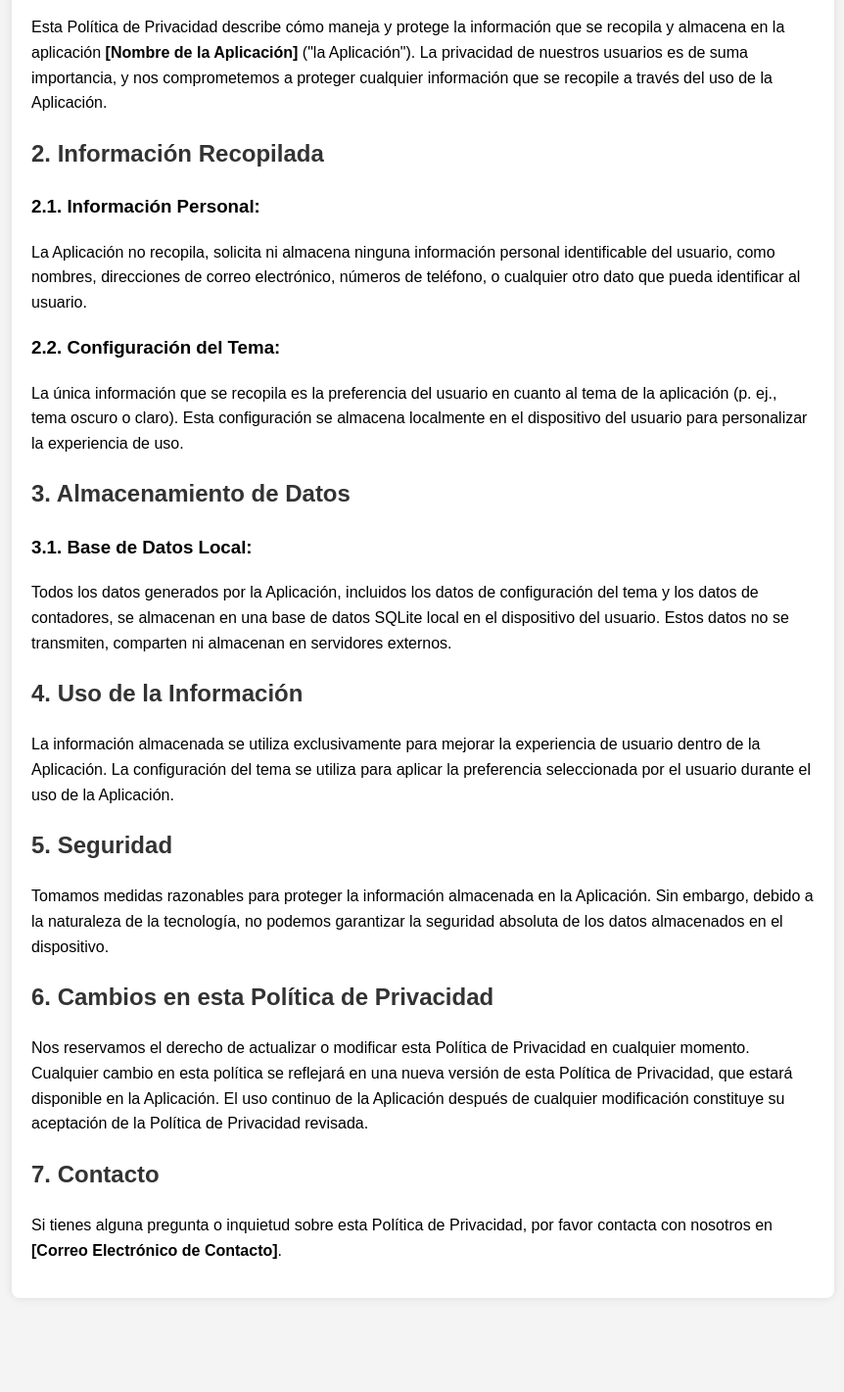
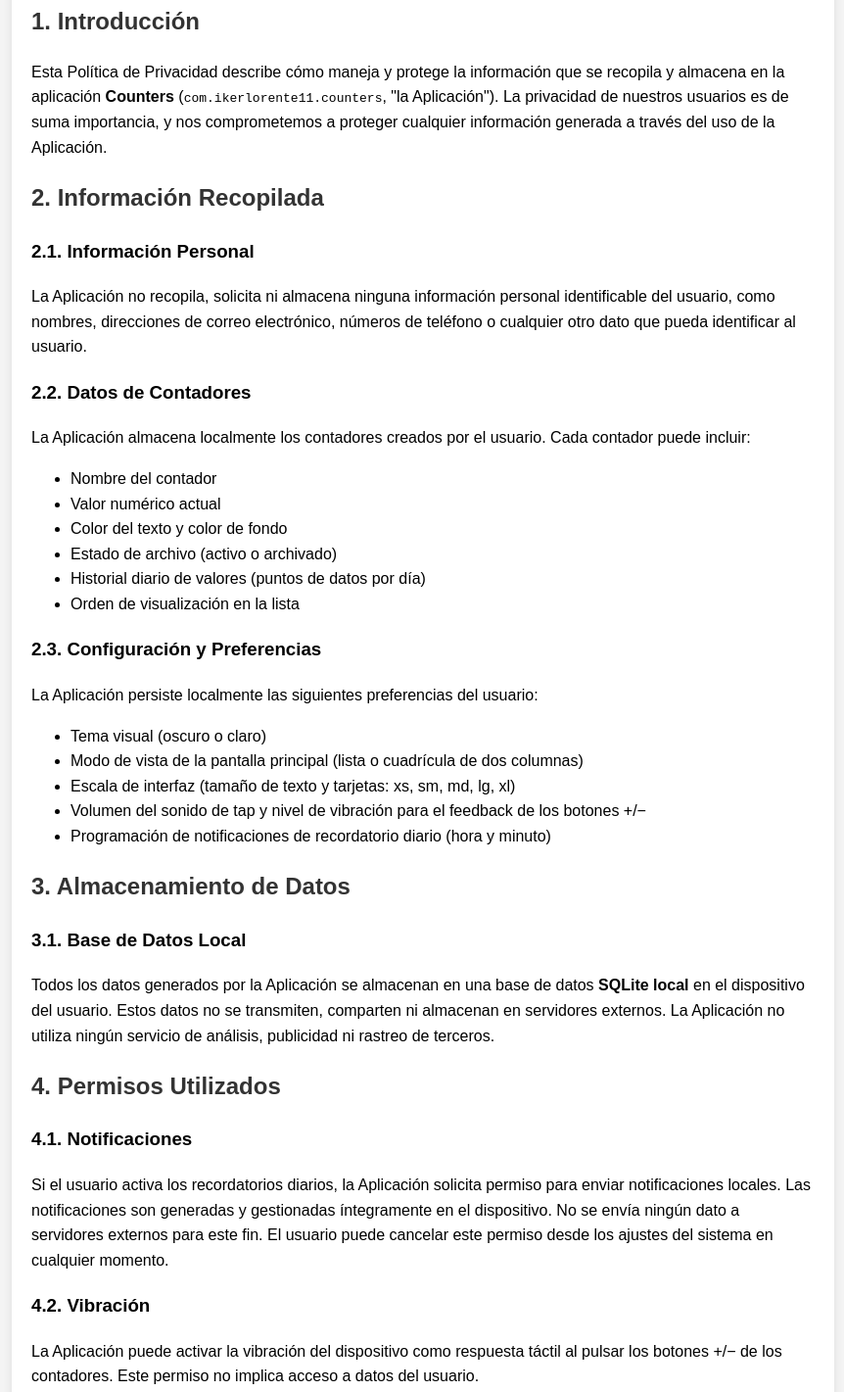
Before and after one commit to ikerlorente11/counters, a website: page privacy-policy.html in a window 1280 px wide. Shown: the part 177-1598 px from the top of the page at 98% size, without its empty margins (208-1070 px from the left). Before the commit the page ends 1522 px from the top, so only its background shows below. Drawn offline with Linux system fonts and the light colour scheme.

Commit message:
Updated privacy policy

```diff
--- a/privacy-policy.html
+++ b/privacy-policy.html
@@ -1,5 +1,6 @@
 <!DOCTYPE html>
 <html lang="es">
+
 <head>
     <meta charset="UTF-8">
     <meta name="viewport" content="width=device-width, initial-scale=1.0">
@@ -12,12 +13,16 @@
             padding: 0;
             background-color: #f4f4f4;
         }
-        h1, h2 {
+
+        h1,
+        h2 {
             color: #333;
         }
+
         h1 {
             text-align: center;
         }
+
         .container {
             max-width: 800px;
             margin: 0 auto;
@@ -28,51 +33,109 @@
         }
     </style>
 </head>
+
 <body>
     <div class="container">
         <h1>Política de Privacidad</h1>
+        <p><em>Última actualización: 8 de mayo de 2026</em></p>
 
         <h2>1. Introducción</h2>
         <p>
-            Esta Política de Privacidad describe cómo maneja y protege la información que se recopila y almacena en la aplicación <strong>[Nombre de la Aplicación]</strong> ("la Aplicación"). La privacidad de nuestros usuarios es de suma importancia, y nos comprometemos a proteger cualquier información que se recopile a través del uso de la Aplicación.
+            Esta Política de Privacidad describe cómo maneja y protege la información que se recopila y almacena en la
+            aplicación <strong>Counters</strong> (<code>com.ikerlorente11.counters</code>, "la Aplicación"). La
+            privacidad de nuestros usuarios es de suma importancia, y nos comprometemos a proteger cualquier información
+            generada a través del uso de la Aplicación.
         </p>
 
         <h2>2. Información Recopilada</h2>
-        <h3>2.1. Información Personal:</h3>
+        <h3>2.1. Información Personal</h3>
         <p>
-            La Aplicación no recopila, solicita ni almacena ninguna información personal identificable del usuario, como nombres, direcciones de correo electrónico, números de teléfono, o cualquier otro dato que pueda identificar al usuario.
+            La Aplicación no recopila, solicita ni almacena ninguna información personal identificable del usuario, como
+            nombres, direcciones de correo electrónico, números de teléfono o cualquier otro dato que pueda identificar
+            al usuario.
         </p>
 
-        <h3>2.2. Configuración del Tema:</h3>
+        <h3>2.2. Datos de Contadores</h3>
         <p>
-            La única información que se recopila es la preferencia del usuario en cuanto al tema de la aplicación (p. ej., tema oscuro o claro). Esta configuración se almacena localmente en el dispositivo del usuario para personalizar la experiencia de uso.
+            La Aplicación almacena localmente los contadores creados por el usuario. Cada contador puede incluir:
+        </p>
+        <ul>
+            <li>Nombre del contador</li>
+            <li>Valor numérico actual</li>
+            <li>Color del texto y color de fondo</li>
+            <li>Estado de archivo (activo o archivado)</li>
+            <li>Historial diario de valores (puntos de datos por día)</li>
+            <li>Orden de visualización en la lista</li>
+        </ul>
+
+        <h3>2.3. Configuración y Preferencias</h3>
+        <p>
+            La Aplicación persiste localmente las siguientes preferencias del usuario:
+        </p>
+        <ul>
+            <li>Tema visual (oscuro o claro)</li>
+            <li>Modo de vista de la pantalla principal (lista o cuadrícula de dos columnas)</li>
+            <li>Escala de interfaz (tamaño de texto y tarjetas: xs, sm, md, lg, xl)</li>
+            <li>Volumen del sonido de tap y nivel de vibración para el feedback de los botones +/−</li>
+            <li>Programación de notificaciones de recordatorio diario (hora y minuto)</li>
+        </ul>
+
+        <h2>3. Almacenamiento de Datos</h2>
+        <h3>3.1. Base de Datos Local</h3>
+        <p>
+            Todos los datos generados por la Aplicación se almacenan en una base de datos <strong>SQLite local</strong>
+            en el dispositivo del usuario. Estos datos no se transmiten, comparten ni almacenan en servidores externos.
+            La Aplicación no utiliza ningún servicio de análisis, publicidad ni rastreo de terceros.
         </p>
 
-        <h2>3. Almacenamiento de Datos</h2>
-        <h3>3.1. Base de Datos Local:</h3>
+        <h2>4. Permisos Utilizados</h2>
+        <h3>4.1. Notificaciones</h3>
         <p>
-            Todos los datos generados por la Aplicación, incluidos los datos de configuración del tema y los datos de contadores, se almacenan en una base de datos SQLite local en el dispositivo del usuario. Estos datos no se transmiten, comparten ni almacenan en servidores externos.
+            Si el usuario activa los recordatorios diarios, la Aplicación solicita permiso para enviar notificaciones
+            locales. Las notificaciones son generadas y gestionadas íntegramente en el dispositivo. No se envía ningún
+            dato a servidores externos para este fin. El usuario puede cancelar este permiso desde los ajustes del
+            sistema en cualquier momento.
+        </p>
+        <h3>4.2. Vibración</h3>
+        <p>
+            La Aplicación puede activar la vibración del dispositivo como respuesta táctil al pulsar los botones +/− de
+            los contadores. Este permiso no implica acceso a datos del usuario.
         </p>
 
-        <h2>4. Uso de la Información</h2>
+        <h2>5. Uso de la Información</h2>
         <p>
-            La información almacenada se utiliza exclusivamente para mejorar la experiencia de usuario dentro de la Aplicación. La configuración del tema se utiliza para aplicar la preferencia seleccionada por el usuario durante el uso de la Aplicación.
+            Los datos almacenados se utilizan exclusivamente para ofrecer la funcionalidad de la Aplicación al propio
+            usuario en su dispositivo:
+        </p>
+        <ul>
+            <li>Mostrar, crear, editar y archivar contadores.</li>
+            <li>Registrar y visualizar el historial diario de valores y gráficas de tendencia.</li>
+            <li>Generar informes anuales con los valores máximos de cada contador.</li>
+            <li>Aplicar las preferencias de tema, escala y feedback seleccionadas por el usuario.</li>
+            <li>Programar y gestionar notificaciones de recordatorio locales.</li>
+        </ul>
+
+        <h2>6. Seguridad</h2>
+        <p>
+            Todos los datos residen en el dispositivo del usuario y no son accesibles desde el exterior. Tomamos medidas
+            razonables para proteger la información almacenada, aunque, debido a la naturaleza de la tecnología, no
+            podemos garantizar la seguridad absoluta de los datos en el dispositivo.
         </p>
 
-        <h2>5. Seguridad</h2>
+        <h2>7. Cambios en esta Política de Privacidad</h2>
         <p>
-            Tomamos medidas razonables para proteger la información almacenada en la Aplicación. Sin embargo, debido a la naturaleza de la tecnología, no podemos garantizar la seguridad absoluta de los datos almacenados en el dispositivo.
+            Nos reservamos el derecho de actualizar o modificar esta Política de Privacidad en cualquier momento.
+            Cualquier cambio se reflejará en una nueva versión de esta política, disponible en la Aplicación. El uso
+            continuo de la Aplicación tras cualquier modificación constituye la aceptación de la Política de Privacidad
+            revisada.
         </p>
 
-        <h2>6. Cambios en esta Política de Privacidad</h2>
+        <h2>8. Contacto</h2>
         <p>
-            Nos reservamos el derecho de actualizar o modificar esta Política de Privacidad en cualquier momento. Cualquier cambio en esta política se reflejará en una nueva versión de esta Política de Privacidad, que estará disponible en la Aplicación. El uso continuo de la Aplicación después de cualquier modificación constituye su aceptación de la Política de Privacidad revisada.
-        </p>
-
-        <h2>7. Contacto</h2>
-        <p>
-            Si tienes alguna pregunta o inquietud sobre esta Política de Privacidad, por favor contacta con nosotros en <strong>[Correo Electrónico de Contacto]</strong>.
+            Si tienes alguna pregunta o inquietud sobre esta Política de Privacidad, por favor contacta con nosotros en
+            <strong>ikerlorentecalvo@gmail.com</strong>.
         </p>
     </div>
 </body>
+
 </html>
```
